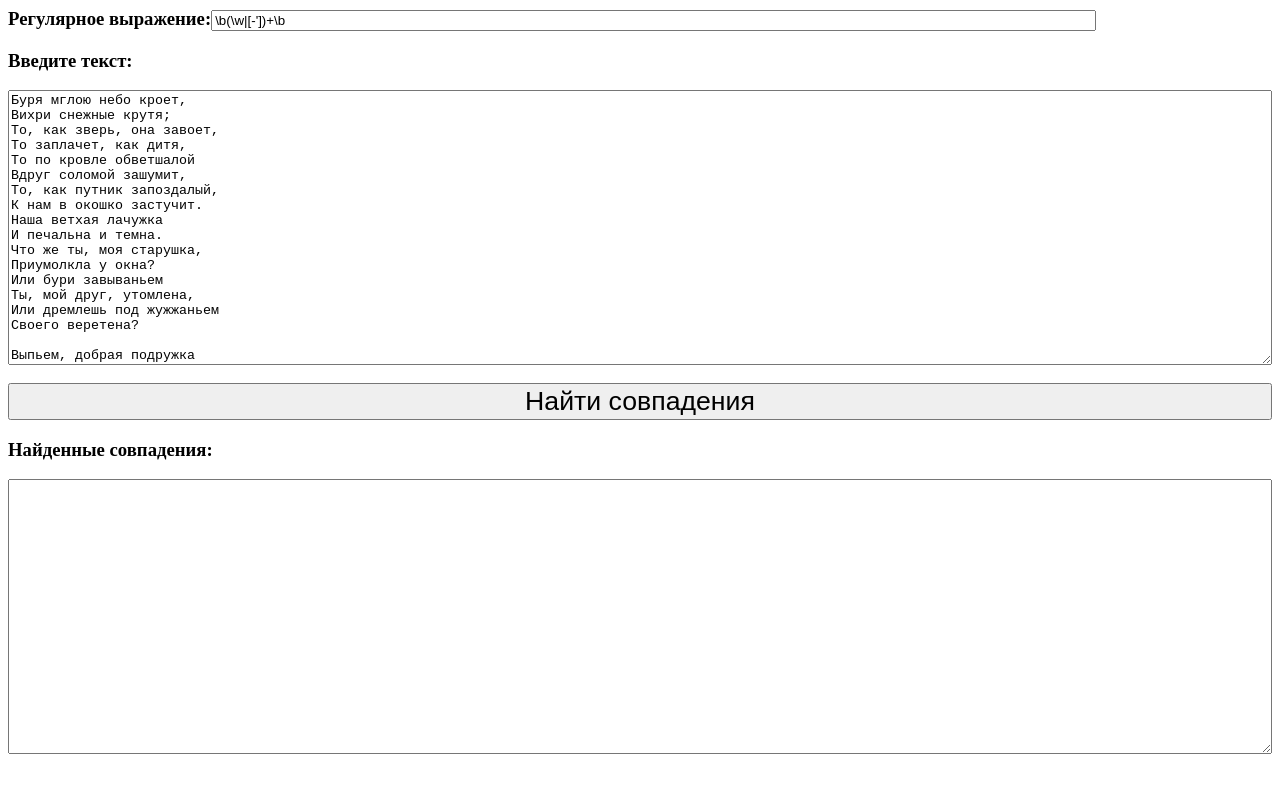
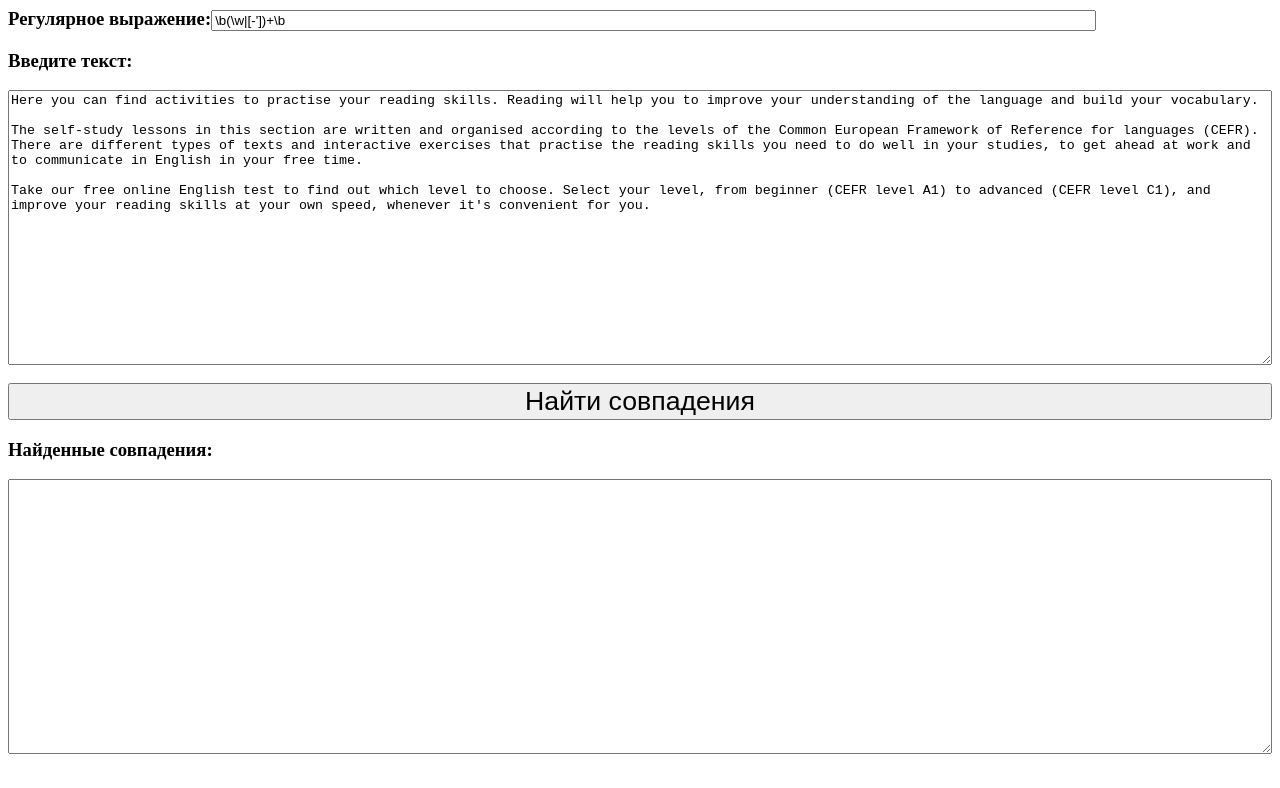
Before and after one commit to Shyryp/RexExpProject, a plain HTML site: page worldsRegExp/index.html in a window 1280 px wide. Drawn offline with Linux system fonts and the light colour scheme.

Commit message:
Update index.html

```diff
--- a/worldsRegExp/index.html
+++ b/worldsRegExp/index.html
@@ -1,40 +1,11 @@
 <h3>Регулярное выражение:<input id="regexp" style="width:70%"/></h3>
 <h3>Введите текст:</h3>
 <textarea id="input_data_color_gray" style="width:100%; height:35%">
-Буря мглою небо кроет,
-Вихри снежные крутя;
-То, как зверь, она завоет,
-То заплачет, как дитя,
-То по кровле обветшалой
-Вдруг соломой зашумит,
-То, как путник запоздалый,
-К нам в окошко застучит.
-Наша ветхая лачужка
-И печальна и темна.
-Что же ты, моя старушка,
-Приумолкла у окна?
-Или бури завываньем
-Ты, мой друг, утомлена,
-Или дремлешь под жужжаньем
-Своего веретена?
+Here you can find activities to practise your reading skills. Reading will help you to improve your understanding of the language and build your vocabulary.
 
-Выпьем, добрая подружка
-Бедной юности моей,
-Выпьем с горя; где же кружка?
-Сердцу будет веселей.
-Спой мне песню, как синица
-Тихо за морем жила;
-Спой мне песню, как девица
-За водой поутру шла.
+The self-study lessons in this section are written and organised according to the levels of the Common European Framework of Reference for languages (CEFR). There are different types of texts and interactive exercises that practise the reading skills you need to do well in your studies, to get ahead at work and to communicate in English in your free time.
 
-Буря мглою небо кроет,
-Вихри снежные крутя;
-То, как зверь, она завоет,
-То заплачет, как дитя.
-Выпьем, добрая подружка
-Бедной юности моей,
-Выпьем с горя: где же кружка?
-Сердцу будет веселей.
+Take our free online English test to find out which level to choose. Select your level, from beginner (CEFR level A1) to advanced (CEFR level C1), and improve your reading skills at your own speed, whenever it's convenient for you.
 </textarea>
 </br>
 </br>
```
